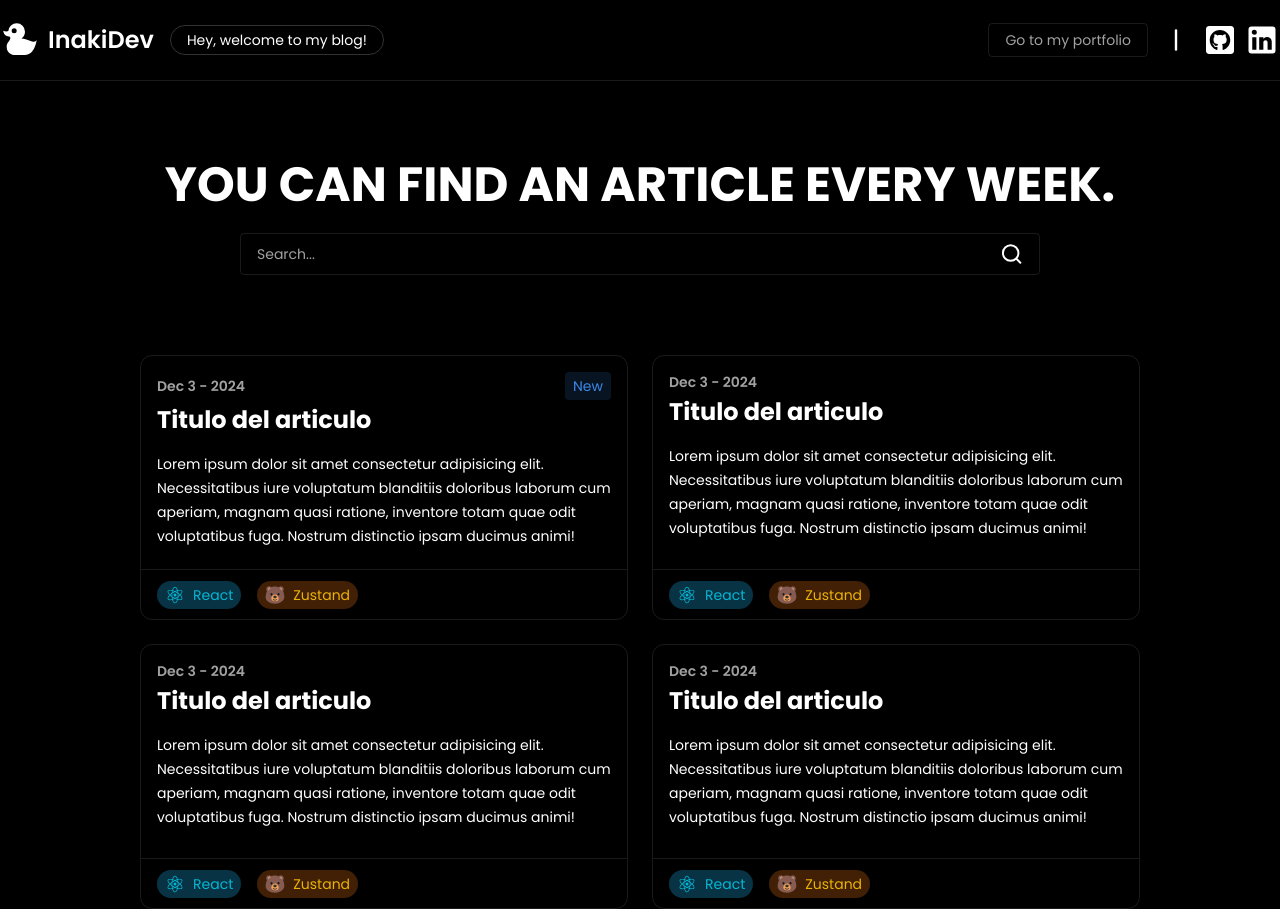
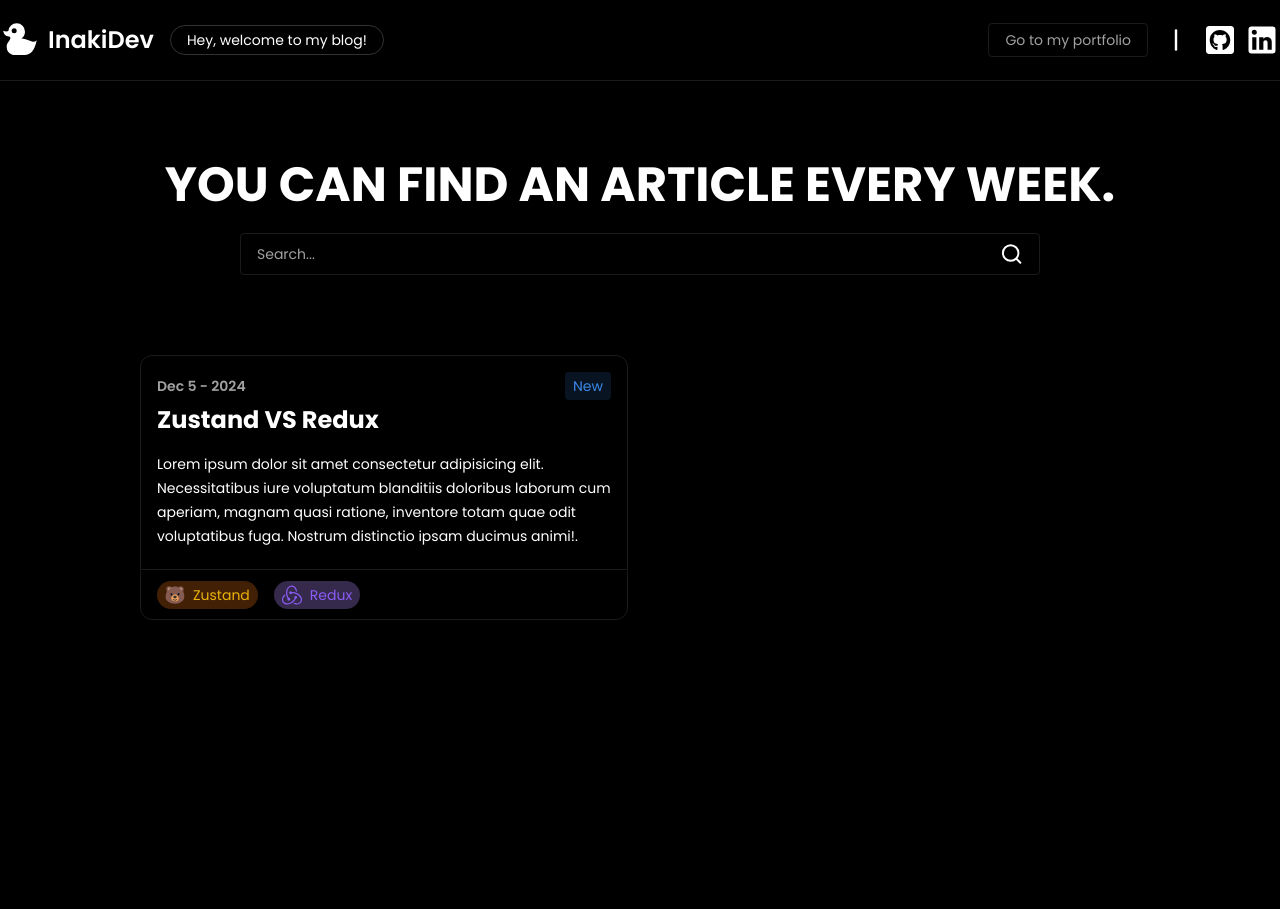
Before and after one commit to InakiCarcereny/inaki-blog, a Next.js app: page / in a window 1280 px wide. After the commit the page ends 800 px from the top, so only its background shows below. Built offline with nearby package versions, Linux system fonts and the light colour scheme.

Commit message:
Refactor article page and components: rename functions, update styles, and include resume in the post data for better presentation

```diff
--- a/src/app/(routes)/article/[articleId]/page.tsx
+++ b/src/app/(routes)/article/[articleId]/page.tsx
@@ -1,6 +1,10 @@
 import { POSTS } from '@/app/lib/Posts';
 
-export default function Page({ params }: { params: { articleId: string } }) {
+export default function ArticlePage({
+  params,
+}: {
+  params: { articleId: string };
+}) {
   const { articleId } = params;
 
   console.log(articleId);
@@ -8,10 +12,21 @@ export default function Page({ params }: { params: { articleId: string } }) {
   const filteredPosts = POSTS.filter((post) => post.href === articleId);
 
   return (
-    <div>
+    <section className="max-w-[800px] mx-auto w-full h-full flex flex-col mt-10">
       {filteredPosts.map((post) => (
-        <div key={post.id}>{post.title}</div>
+        <article key={post.id} className="flex flex-col gap-6">
+          <header className="flex items-center justify-between w-full">
+            <h1 className="text-white text-3xl font-bold">{post.title}</h1>
+            <span className="text-[#a1a1a1] font-semibold text-sm">
+              {post.date}
+            </span>
+          </header>
+
+          <p className="text-white leading-6 text-base">{post.description}</p>
+
+          {/* <img src={post.image} alt={post.title} /> */}
+        </article>
       ))}
-    </div>
+    </section>
   );
 }
--- a/src/app/components/Article.tsx
+++ b/src/app/components/Article.tsx
@@ -7,23 +7,23 @@ interface ArticleProps {
   title: string;
   date: string;
   tags: Array<(typeof POSTS_BY_TAG)[keyof typeof POSTS_BY_TAG]>;
-  description: string;
   href: string;
   state: boolean;
+  resume: string;
 }
 
 export function Article({
   title,
   date,
   tags,
-  description,
   href,
   state,
+  resume,
 }: ArticleProps) {
   return (
     <Link
       href={`/article/${href}`}
-      className="w-full rounded-xl border border-white/10 py-4 px-4 h-[265px] flex flex-col justify-between duration-200 hover:shadow-lg hover:shadow-[#3b88e925]"
+      className="w-full rounded-xl border border-white/10 py-4 px-4 h-[265px] flex flex-col justify-between duration-200 hover:shadow-lg hover:shadow-white/10"
     >
       <div className="flex flex-col gap-4">
         <header className="flex flex-col gap-1">
@@ -34,7 +34,7 @@ export function Article({
           <h2 className="text-white font-bold text-2xl">{title}</h2>
         </header>
 
-        <p className="text-white text-sm leading-6">{description}</p>
+        <p className="text-white text-sm leading-6">{resume}</p>
       </div>
 
       <footer className="border-t border-white/10 -mx-4 px-4 -my-4 h-[50px] flex items-center">
--- a/src/app/components/Articles.tsx
+++ b/src/app/components/Articles.tsx
@@ -10,9 +10,9 @@ export function Articles() {
           title={post.title}
           date={post.date}
           tags={post.tags}
-          description={post.description}
           href={post.href}
           state={post.new}
+          resume={post.resume}
         />
       ))}
     </section>
--- a/src/app/lib/Posts.ts
+++ b/src/app/lib/Posts.ts
@@ -1,7 +1,8 @@
 import { ReactIcon } from '../icons/React';
+import { Redux } from '../icons/Redux';
 import { Zustand } from '../icons/Zustand';
 
-type Tag = 'REACT' | 'ZUSTAND';
+type Tag = 'REACT' | 'ZUSTAND' | 'REDUX';
 
 interface TagProps {
   label: string;
@@ -23,47 +24,27 @@ export const POSTS_BY_TAG: Record<Tag, TagProps> = {
     bg: 'bg-yellow-950',
     text: 'text-yellow-500',
   },
+  REDUX: {
+    label: 'Redux',
+    icon: Redux({ className: 'w-5 h-5' }),
+    bg: 'bg-[#362A4C]',
+    text: 'text-violet-500',
+  },
 };
 
 export const POSTS = [
   {
-    id: 4,
-    title: 'Titulo del articulo',
-    date: 'Dec 3 - 2024',
-    tags: [POSTS_BY_TAG.REACT, POSTS_BY_TAG.ZUSTAND],
+    id: 1,
+    title: 'Zustand VS Redux',
+    date: 'Dec 5 - 2024',
+    tags: [POSTS_BY_TAG.ZUSTAND, POSTS_BY_TAG.REDUX],
     description:
-      'Lorem ipsum dolor sit amet consectetur adipisicing elit. Necessitatibus iure voluptatum blanditiis doloribus laborum cum aperiam, magnam quasi ratione, inventore totam quae odit voluptatibus fuga. Nostrum distinctio ipsam ducimus animi!',
-    href: 'react-zustand-ts',
+      'Lorem ipsum dolor sit amet consectetur adipisicing elit. Necessitatibus iure voluptatum blanditiis doloribus laborum cum aperiam, magnam quasi ratione, inventore totam quae odit voluptatibus fuga. Nostrum distinctio ipsam ducimus animi!. Lorem ipsum dolor sit amet consectetur adipisicing elit. Necessitatibus iure voluptatum blanditiis doloribus laborum cum aperiam, magnam quasi ratione, inventore totam quae odit voluptatibus fuga. Nostrum distinctio ipsam ducimus animi!.',
+    href: 'zustand-vs-redux',
+    resume:
+      'Lorem ipsum dolor sit amet consectetur adipisicing elit. Necessitatibus iure voluptatum blanditiis doloribus laborum cum aperiam, magnam quasi ratione, inventore totam quae odit voluptatibus fuga. Nostrum distinctio ipsam ducimus animi!.',
+    image:
+      'https://encrypted-tbn0.gstatic.com/images?q=tbn:ANd9GcSg6lf4AZFexY1dKZm9ovT3m0R7AuioL5O4gA&s',
     new: true,
   },
-  {
-    id: 3,
-    title: 'Titulo del articulo',
-    date: 'Dec 3 - 2024',
-    tags: [POSTS_BY_TAG.REACT, POSTS_BY_TAG.ZUSTAND],
-    description:
-      'Lorem ipsum dolor sit amet consectetur adipisicing elit. Necessitatibus iure voluptatum blanditiis doloribus laborum cum aperiam, magnam quasi ratione, inventore totam quae odit voluptatibus fuga. Nostrum distinctio ipsam ducimus animi!',
-    href: 'react-zustand-ts',
-    new: false,
-  },
-  {
-    id: 2,
-    title: 'Titulo del articulo',
-    date: 'Dec 3 - 2024',
-    tags: [POSTS_BY_TAG.REACT, POSTS_BY_TAG.ZUSTAND],
-    description:
-      'Lorem ipsum dolor sit amet consectetur adipisicing elit. Necessitatibus iure voluptatum blanditiis doloribus laborum cum aperiam, magnam quasi ratione, inventore totam quae odit voluptatibus fuga. Nostrum distinctio ipsam ducimus animi!',
-    href: 'react-zustand-ts',
-    new: false,
-  },
-  {
-    id: 1,
-    title: 'Titulo del articulo',
-    date: 'Dec 3 - 2024',
-    tags: [POSTS_BY_TAG.REACT, POSTS_BY_TAG.ZUSTAND],
-    description:
-      'Lorem ipsum dolor sit amet consectetur adipisicing elit. Necessitatibus iure voluptatum blanditiis doloribus laborum cum aperiam, magnam quasi ratione, inventore totam quae odit voluptatibus fuga. Nostrum distinctio ipsam ducimus animi!',
-    href: 'react-zustand',
-    new: false,
-  },
 ];
```
